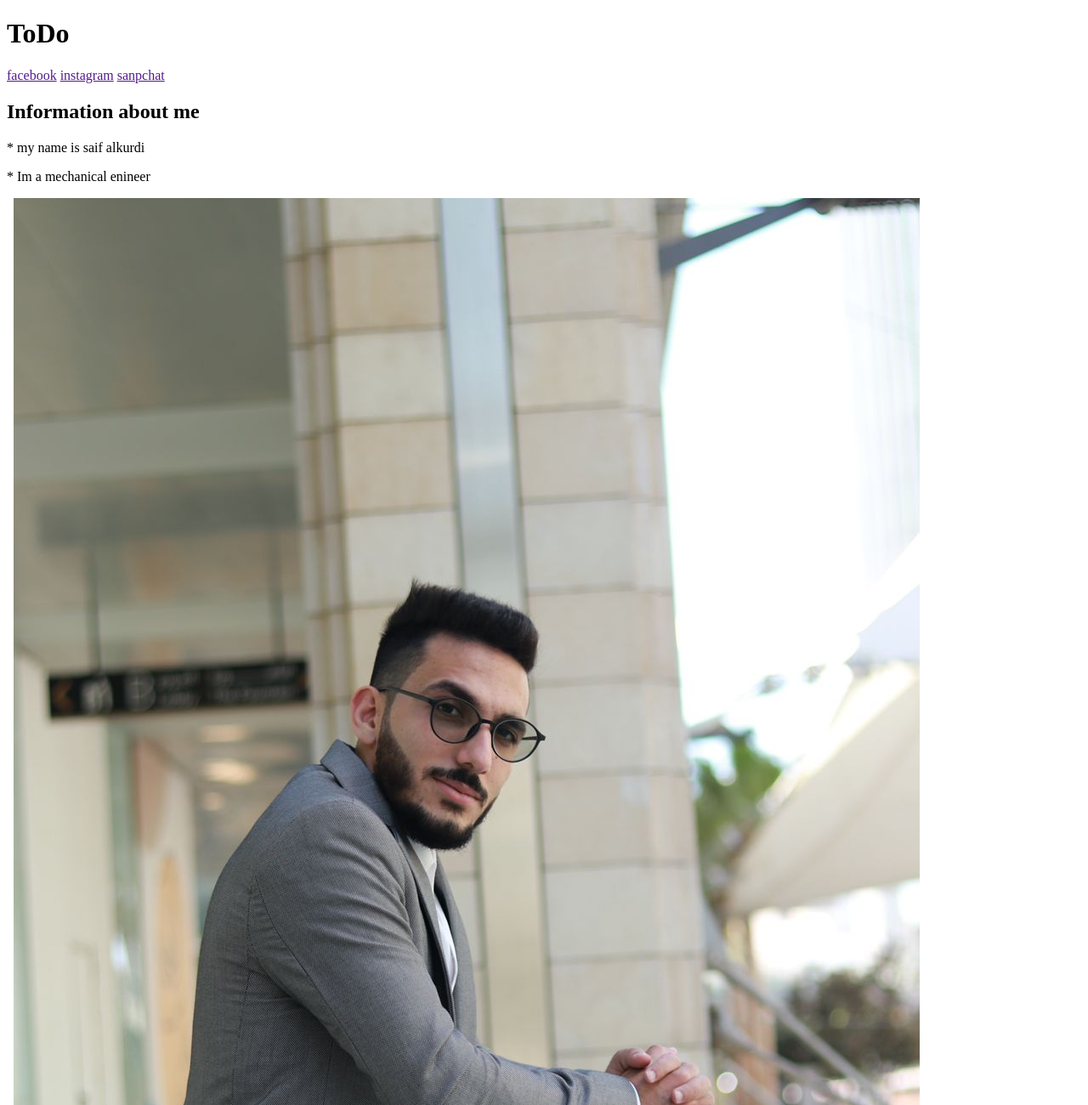
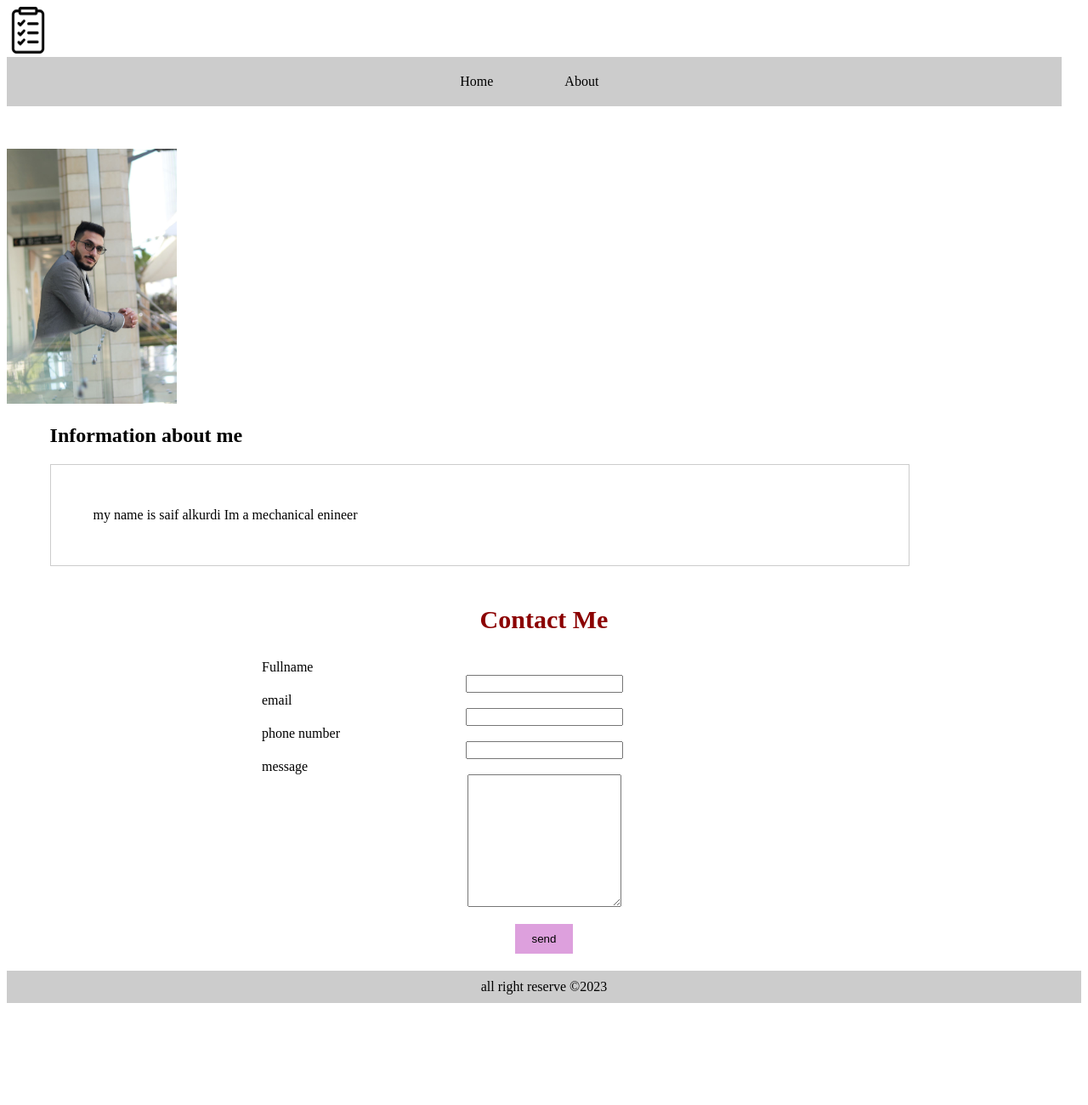
Before and after one commit to saifalkurdi/todo-project, a plain HTML site: page about.html in a window 1280 px wide. Shown: the top 1300 px of the page at 85% size. After the commit the page ends 1188 px from the top, so only its background shows below. Drawn offline with Linux system fonts and the light colour scheme.

Commit message:
added home and about pages

```diff
--- a/about.html
+++ b/about.html
@@ -1,38 +1,43 @@
 <!DOCTYPE html>
 <html>
     <head>
-        <title>ToDo</title>
+        <title>about</title>
+        <link rel="stylesheet" href="./styles.css" />
+    </head>
     </head>
     <body>
-        <h1>ToDo</h1>
         <header>
-            <nav>
-                <a href="">facebook</a>
-                <a href="">instagram</a>
-                <a href="">sanpchat</a>
+            <img class="header-img" src="./1950715.png" />
+            <nav class="nav-bar" >
+                <a class="nav-item home" href="">home</a>
+                <a class="nav-item about" href="./about.html">about</a>
             </nav>
         </header>
         <main>
             <section>
-                <h2>Information about me</h2>
-                <p>* my name is saif alkurdi</p>
-                <p>* Im a mechanical enineer</p>
-                <p> *<img src="./saif image.jpg" alt="a pic for me"></p>
+                <img class="my-image" src="./saif image.jpg" alt="a pic for me">
+                <div class="my-info" >
+
+                    <h2>Information about me</h2>
+                    <p class="my-about" > my name is saif alkurdi Im a mechanical enineer</p>
+                </div>
             </section>
             <form action="">
-                <h3>Contact information</h3>
-                <div>
-                    <label for="">name</label>
-                    <input type="text">
+                <h3 class="contact-heading" >Contact Me</h3>
+                <div class="contact-container" >
+                    <label for="name">Fullname</label>
+                    <input id="name" type="text">
+                        <label for="email" >email</label>
+                        <input id="email" type="text and number">
+                        <label for="">phone number</label>
+                        <input type="text">
+                        <label>message</label>
+                        <textarea rows="10" ></textarea>
                     </div>
-                    <div>
-                    <label for="">email</label>
-                    <input type="text and number">
-                </div>
-                    <div>
-                    <label for="">messege</label>
-                    <input type="text">
-                </div>
+                    <div class="button" >
+
+                        <button>send</button>
+                    </div>
             </form>
         </main>
     <footer>
--- /dev/null
+++ b/styles.css
@@ -0,0 +1,120 @@
+.header-img {
+    width: 50px;
+    height: 55px;
+}
+
+.nav-bar {
+    display: inline-block;
+    background-color: #ccc;
+    width: 95%;
+    padding: 20px;
+}
+
+.nav-item {
+    width: 46%;
+    display: inline-block;
+    text-decoration: none;
+    color: #000;
+    text-transform: capitalize;
+}
+
+.home {
+    text-align: right;
+    padding-right: 40px;
+}
+
+.about {
+    padding-left: 40px;
+}
+
+.todo-table {
+    margin: 50px auto;
+    border-collapse: collapse;
+}
+
+.todo-table th, .todo-table td {
+    border: 1px solid #ccc;
+    padding: 10px;
+    text-align: center;
+}
+
+.heading {
+    text-align: center;
+}
+
+.left-column {
+    width: 400px;
+}
+
+.right-column {
+    width: 220px;
+}
+
+.done {
+    width: 100px;
+    height: 30px;
+    background: green;
+    margin: auto;
+}
+
+.undone {
+    width: 100px;
+    height: 30px;
+    background: red;
+    margin: auto;
+}
+
+footer {
+    background-color: #ccc;
+    text-align: center;
+    padding: 10px;
+}
+
+footer p {
+    margin: 0;
+}
+
+
+.my-image {
+    height: 300px;
+    margin-top: 50px;
+}
+
+.my-info {
+    display: inline-block;
+    width: 80%;
+    margin: 0 4%;
+
+}
+
+.my-about {
+    padding: 50px;
+    border: 1px solid #ccc;
+}
+
+.contact-heading {
+    text-align: center;
+    color: darkred;
+    font-size: 30px;
+}
+
+.contact-container input, .contact-container textarea {
+    display: block;
+    margin: auto;
+}
+
+.contact-container label {
+    margin-left: 300px;
+}
+
+.button {
+    text-align: center;
+    margin: 20px 0;
+}
+
+.button button {
+
+    background-color: plum;
+    border: 0;
+    padding: 10px 20px;
+}
```
Also changed, not shown: demo/index.html (added, +39 -0 lines), index.html (+37 -17 lines), 1950715.png (added), demo/css/reset.css (added), demo/css/style.css (added), demo/logo.webp (added), 1 other file.
